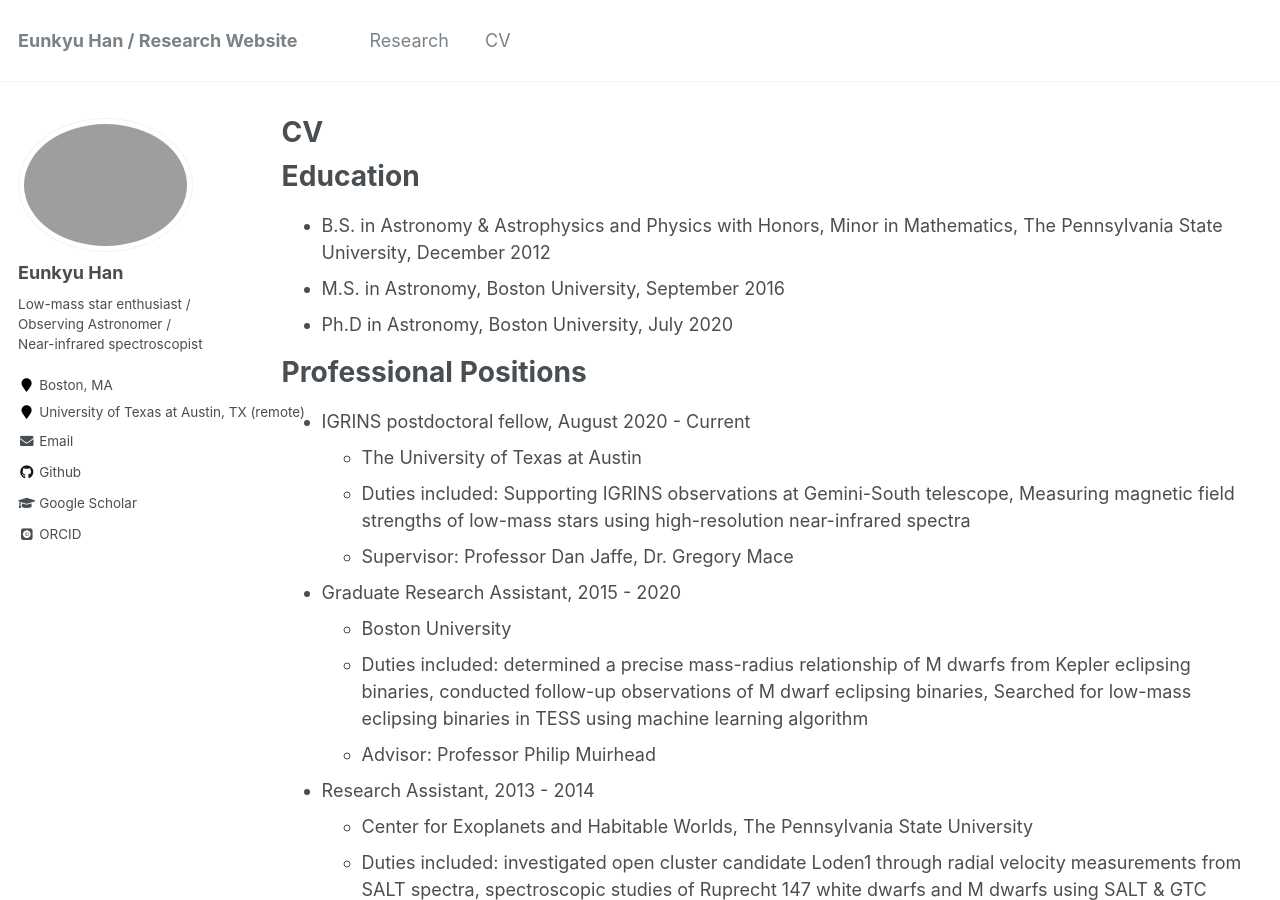
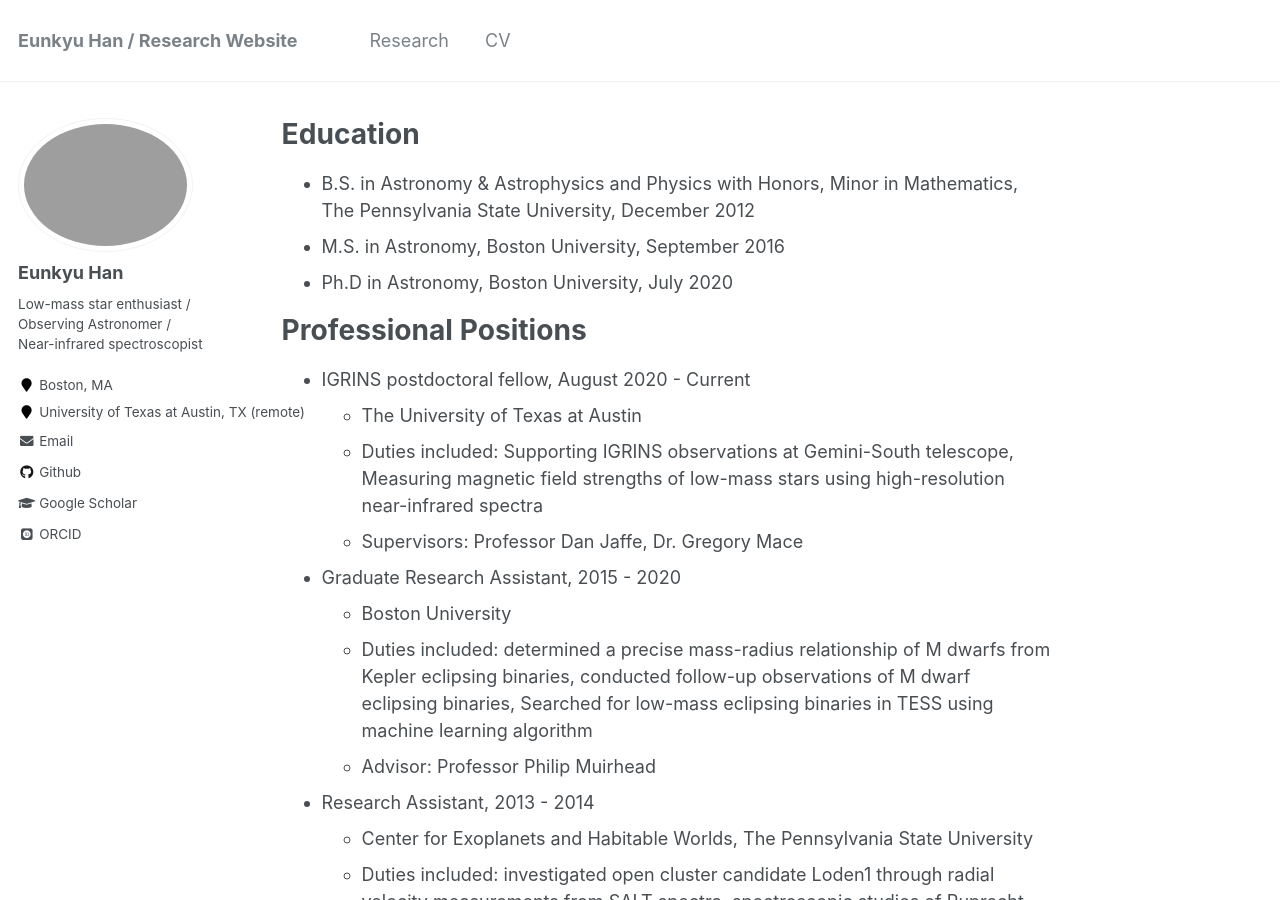
Before and after one commit to eunkyuh/eunkyuh.github.io, a Jekyll site: the page built from _pages/cv.md, in a window 1280 px wide and 900 px high. Built offline with Jekyll 4.4.1, drawn with Linux system fonts in a browser that asks for light colours; some web fonts are replaced.

Commit message:
Update cv.md

```diff
--- a/_pages/cv.md
+++ b/_pages/cv.md
@@ -1,6 +1,6 @@
 ---
 layout: archive
-title: "CV"
+<!-- title: "CV" -->
 permalink: /cv/
 author_profile: true
 redirect_from:
@@ -20,7 +20,7 @@ Professional Positions
 * IGRINS postdoctoral fellow, August 2020 - Current
   * The University of Texas at Austin
   * Duties included: Supporting IGRINS observations at Gemini-South telescope, Measuring magnetic field strengths of low-mass stars using high-resolution near-infrared spectra
-  * Supervisor: Professor Dan Jaffe, Dr. Gregory Mace
+  * Supervisors: Professor Dan Jaffe, Dr. Gregory Mace
 
 * Graduate Research Assistant, 2015 - 2020
   * Boston University
```
